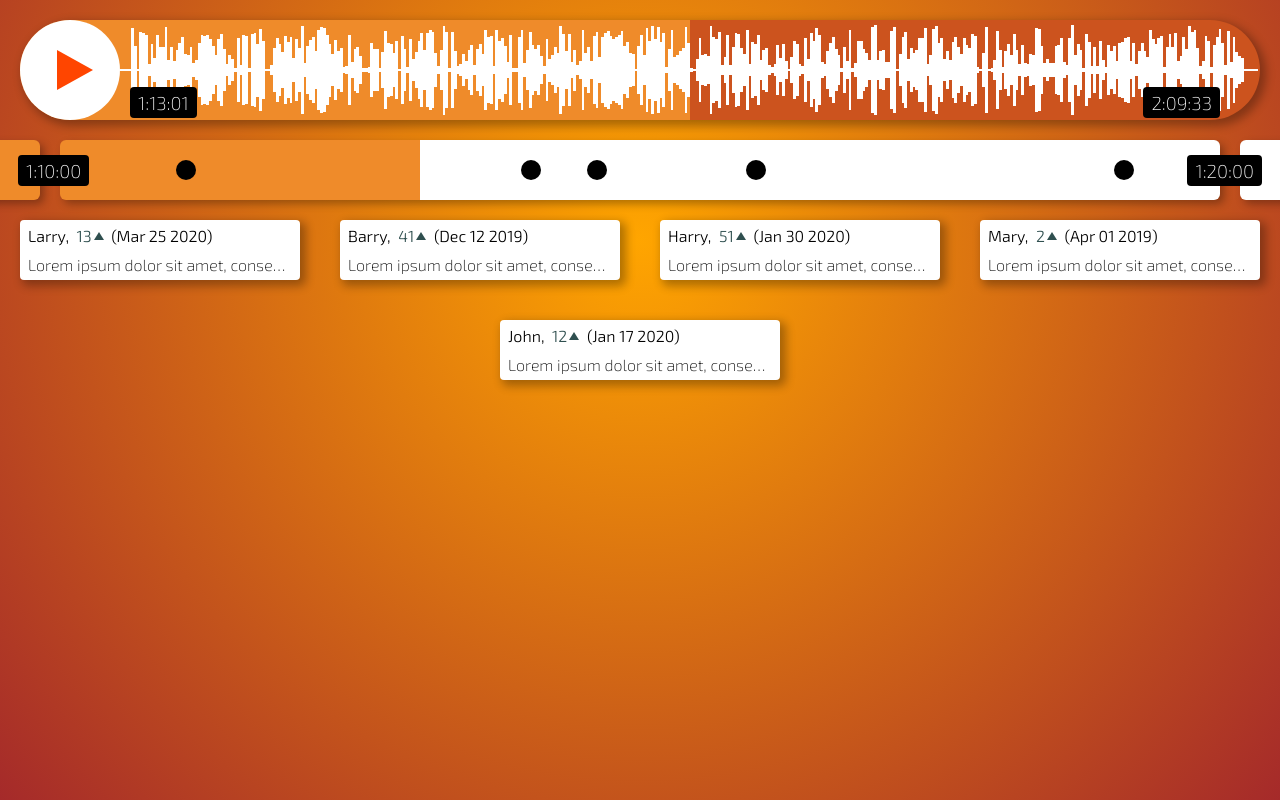
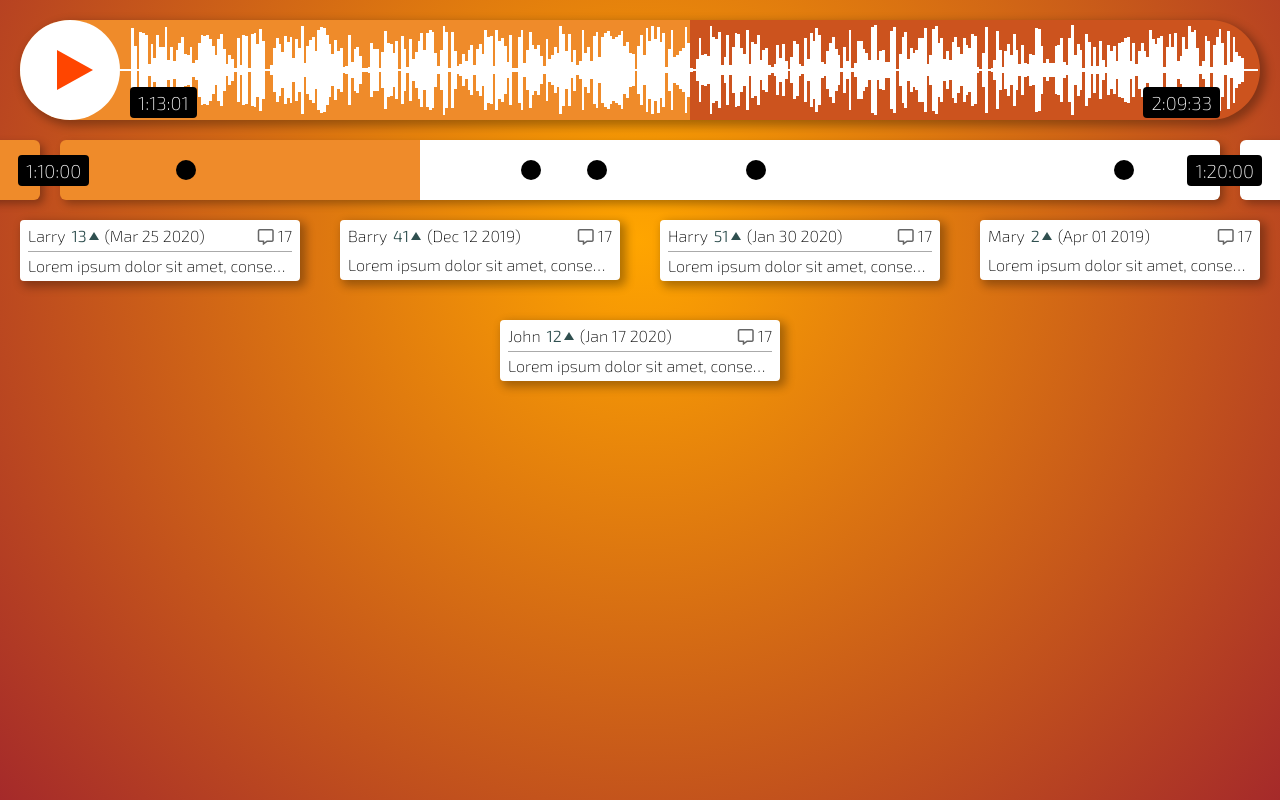
Before and after one commit to ageor/ageor, a plain HTML site: page 2ndim/index.html in a window 1280 px wide. Drawn offline with nearby package versions, Linux system fonts and the light colour scheme.

Commit message:
Add font awesome and comment fakes

```diff
--- a/2ndim/index.html
+++ b/2ndim/index.html
@@ -7,6 +7,11 @@
             @font-face {
                 font-family: Exo2;
                 src: url(../fonts/Exo2-VariableFont_wght.ttf);
+            }
+
+            @font-face {
+                font-family: FontAwesome;
+                src: url(../fonts/fa-regular-400.ttf);
             }
 
             * {
@@ -27,6 +32,15 @@
                 background-image: radial-gradient(circle at 50% 30%, orange, brown);
                 display: flex;
                 flex-direction: column;
+            }
+
+            .fa-comment::before {
+                font-family: FontAwesome;
+                content: '\f27a';
+                margin-right: 4px;
+                position: relative;
+                top: 1px;
+                color: #666
             }
 
             .player {
@@ -182,15 +196,22 @@
             }
 
             .conversations .thread .contents .header {
-                margin-bottom: 10px;
                 font-variation-settings: "wght" 320;
+                margin-bottom: 4px;
+                padding-bottom: 6px;
+                border-bottom: 1px solid #aaa;
+                display: flex;
+            }
+
+            .conversations .thread:nth-child(odd) .contents .header {
+                border: none;
             }
 
             .conversations .thread .contents .header .rating {
                 position: relative;
                 color: darkslategray;
-                margin-right: 16px;
-                margin-left: 4px;
+                margin-right: 18px;
+                margin-left: 6px;
                 font-variation-settings: "wght" 320;
             }
 
@@ -203,6 +224,10 @@
                 border-left: 5px solid transparent;
                 border-right: 5px solid transparent;
                 border-bottom: 8px solid darkslategray;
+            }
+
+            .conversations .thread .contents .header .comments {
+                margin-left: auto;
             }
 
             .conversations .overlay {
@@ -389,9 +414,18 @@
                     // Holy mother of API dude...
                     const [{ value: mo },,{ value: da },,{ value: ye }] = dtf.formatToParts(d.date);
 
-                    self.append("div")
-                        .attr("class", "header")
-                        .html(`${d.author}, <span class="rating">${d.rating}</span> (${mo} ${da} ${ye})`);
+                    const header = self.append("div")
+                        .attr("class", "header");
+
+                    header.append("span").text(d.author);
+                    header.append("span")
+                        .attr("class", "rating")
+                        .text(d.rating);
+                    header.append("span").text(`(${mo} ${da} ${ye})`);
+
+                    header.append("span")
+                        .attr("class", "comments fa-comment")
+                        .text(17);
 
                     self.append("div")
                         .attr("class", "comment")
```
Also changed, not shown: fonts/fa-regular-400.ttf (added).
